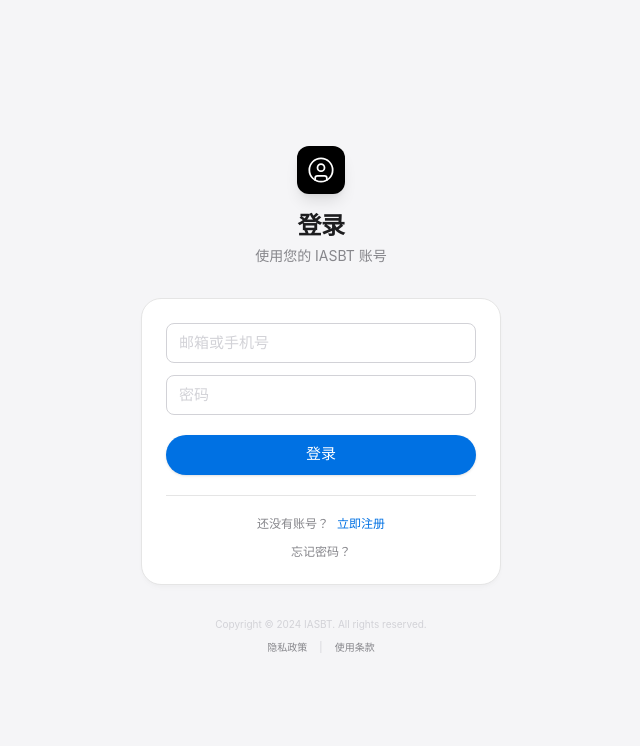
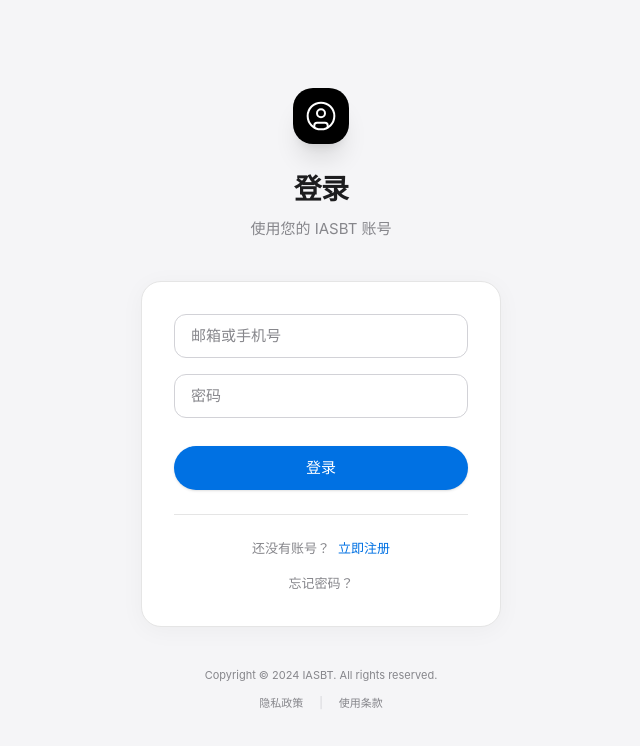
Before and after one commit to iasbt/account, a React (Vite) app: page /login in a window 1280 px wide. Shown: the top 746 px of the page, without its empty margins (319-959 px from the left). Built offline with nearby package versions, Linux system fonts and the light colour scheme; no server answers.

Commit message:
Auto deploy: 2026-02-23 23:26:50 (v1.7.1)

```diff
--- a/src/pages/LoginPage.tsx
+++ b/src/pages/LoginPage.tsx
@@ -56,25 +56,25 @@ export default function LoginPage() {
   }
 
   return (
-    <div className="min-h-screen bg-background-light text-text-primary flex flex-col items-center justify-center p-4 font-sans antialiased">
+    <div className="min-h-screen bg-[#f5f5f7] flex flex-col items-center justify-center p-4 font-sans antialiased text-[#1d1d1f]">
       <div className="w-full max-w-[360px]">
         {/* Header Area */}
-        <div className="mb-8 text-center">
-          <div className="mx-auto mb-4 flex h-12 w-12 items-center justify-center rounded-xl bg-black text-white shadow-lg">
-            <UserCircle className="h-7 w-7" strokeWidth={1.5} />
+        <div className="mb-10 text-center">
+          <div className="mx-auto mb-6 flex h-14 w-14 items-center justify-center rounded-2xl bg-black text-white shadow-xl">
+            <UserCircle className="h-8 w-8" strokeWidth={1.5} />
           </div>
-          <h1 className="text-2xl font-semibold tracking-tight text-text-primary mb-1">
+          <h1 className="text-[28px] font-bold tracking-tight text-[#1d1d1f] mb-2">
             登录
           </h1>
-          <p className="text-sm text-text-secondary font-normal">
+          <p className="text-[15px] text-[#86868b] font-normal">
             使用您的 IASBT 账号
           </p>
         </div>
 
         {/* Login Card */}
-        <div className="bg-white p-6 rounded-2xl shadow-apple-card border border-border-subtle">
-          <form onSubmit={handleLogin} className="space-y-4">
-            <div className="space-y-3">
+        <div className="bg-white p-8 rounded-[20px] shadow-[0_4px_24px_rgba(0,0,0,0.04)] border border-[#e5e5e5]">
+          <form onSubmit={handleLogin} className="space-y-5">
+            <div className="space-y-4">
               <div className="space-y-1">
                 <input
                   type="text"
@@ -82,7 +82,7 @@ export default function LoginPage() {
                   value={account}
                   onChange={(e) => setAccount(e.target.value)}
                   autoComplete="username"
-                  className="w-full h-10 rounded-lg border border-border-light bg-white px-3 text-[15px] text-text-primary placeholder-text-tertiary focus:border-accent-blue focus:ring-1 focus:ring-accent-blue focus:outline-none transition-all"
+                  className="w-full h-[44px] rounded-xl border border-[#d2d2d7] bg-white px-4 text-[15px] text-[#1d1d1f] placeholder-[#86868b] focus:border-[#0071e3] focus:ring-2 focus:ring-[#0071e3]/20 focus:outline-none transition-all duration-200"
                   required
                 />
               </div>
@@ -93,7 +93,7 @@ export default function LoginPage() {
                   value={password}
                   onChange={(e) => setPassword(e.target.value)}
                   autoComplete="current-password"
-                  className="w-full h-10 rounded-lg border border-border-light bg-white px-3 text-[15px] text-text-primary placeholder-text-tertiary focus:border-accent-blue focus:ring-1 focus:ring-accent-blue focus:outline-none transition-all"
+                  className="w-full h-[44px] rounded-xl border border-[#d2d2d7] bg-white px-4 text-[15px] text-[#1d1d1f] placeholder-[#86868b] focus:border-[#0071e3] focus:ring-2 focus:ring-[#0071e3]/20 focus:outline-none transition-all duration-200"
                   required
                 />
               </div>
@@ -106,11 +106,11 @@ export default function LoginPage() {
               </div>
             )}
 
-            <div className="pt-1">
+            <div className="pt-2">
               <button
                 type="submit"
                 disabled={isLoading}
-                className="w-full h-10 flex items-center justify-center rounded-full bg-accent-blue text-white text-[15px] font-medium hover:bg-accent-hover active:scale-[0.98] transition-all duration-200 disabled:opacity-50 disabled:cursor-not-allowed shadow-sm"
+                className="w-full h-[44px] flex items-center justify-center rounded-full bg-[#0071e3] text-white text-[15px] font-medium hover:bg-[#0077ed] active:scale-[0.98] transition-all duration-200 disabled:opacity-50 disabled:cursor-not-allowed shadow-sm"
               >
                 {isLoading ? (
                   <span className="flex items-center gap-2">
@@ -128,19 +128,19 @@ export default function LoginPage() {
           </form>
 
           {/* Links */}
-          <div className="mt-5 pt-5 border-t border-border-subtle flex flex-col items-center gap-3">
-            <div className="flex items-center gap-2 text-xs">
-              <span className="text-text-secondary">还没有账号？</span>
+          <div className="mt-6 pt-6 border-t border-[#e5e5e5] flex flex-col items-center gap-4">
+            <div className="flex items-center gap-2 text-[13px]">
+              <span className="text-[#86868b]">还没有账号？</span>
               <Link
                 to="/register"
-                className="text-accent-blue hover:underline font-medium"
+                className="text-[#0071e3] hover:underline font-medium"
               >
                 立即注册
               </Link>
             </div>
             <Link
               to="/forgot-password"
-              className="text-xs text-text-secondary hover:text-accent-blue hover:underline transition-colors"
+              className="text-[13px] text-[#86868b] hover:text-[#0071e3] hover:underline transition-colors"
             >
               忘记密码？
             </Link>
@@ -148,14 +148,14 @@ export default function LoginPage() {
         </div>
 
         {/* Footer */}
-        <div className="mt-8 text-center space-y-2">
-          <p className="text-[10px] text-text-tertiary">
+        <div className="mt-10 text-center space-y-3">
+          <p className="text-[11px] text-[#86868b]">
             Copyright © 2024 IASBT. All rights reserved.
           </p>
-          <div className="flex items-center justify-center gap-3 text-[10px] text-text-secondary">
-            <a href="#" className="hover:underline">隐私政策</a>
-            <span className="text-border-light">|</span>
-            <a href="#" className="hover:underline">使用条款</a>
+          <div className="flex items-center justify-center gap-4 text-[11px] text-[#86868b]">
+            <a href="#" className="hover:underline hover:text-[#1d1d1f] transition-colors">隐私政策</a>
+            <span className="text-[#d2d2d7]">|</span>
+            <a href="#" className="hover:underline hover:text-[#1d1d1f] transition-colors">使用条款</a>
           </div>
         </div>
       </div>
```
